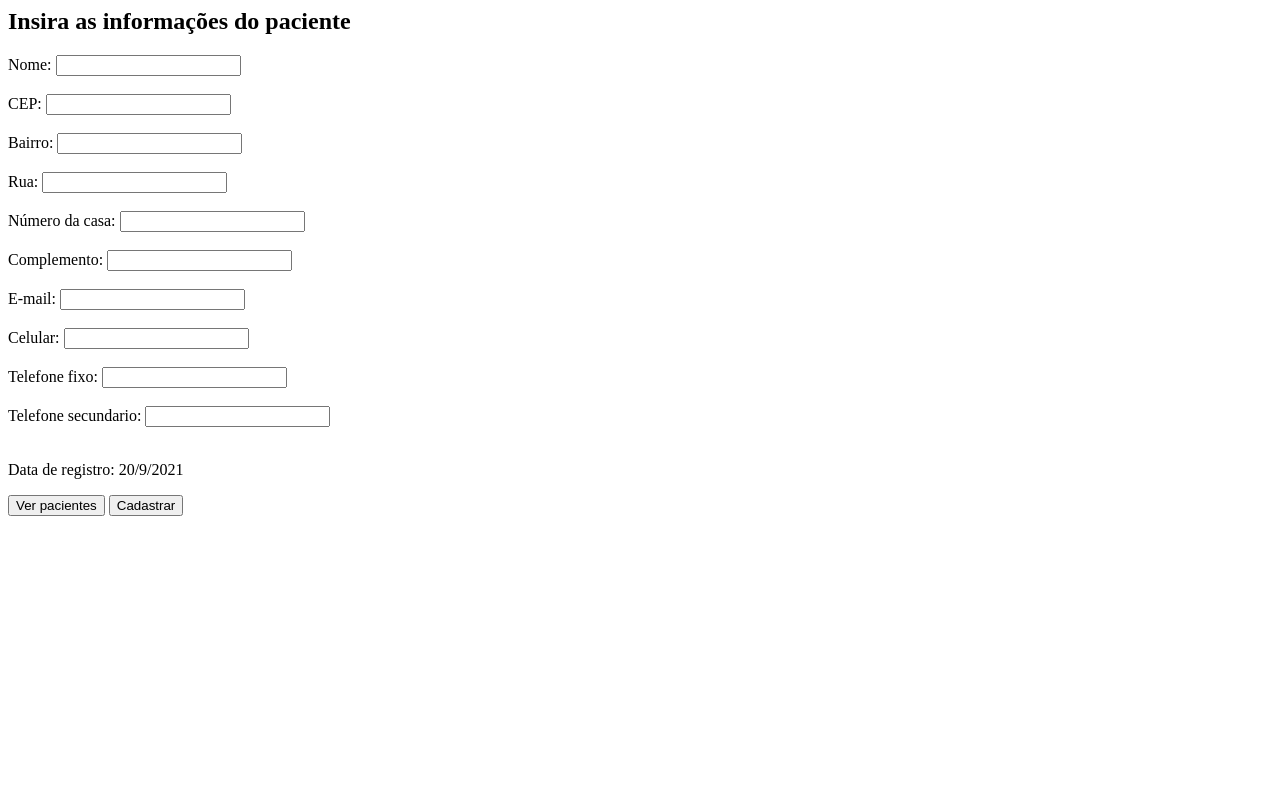
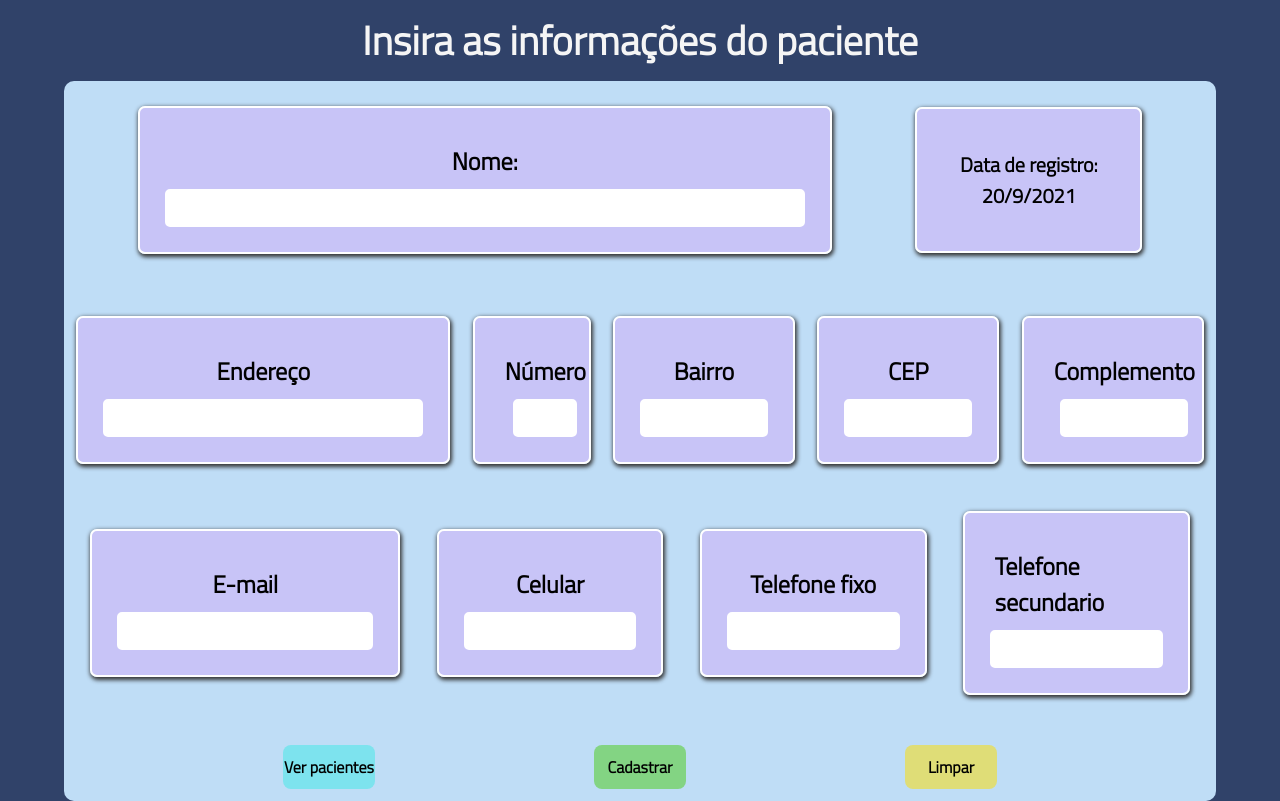
Before and after one commit to Liuizn/SA02-03, a PHP site: page /cadastrar.php in a window 1280 px wide. Before the commit the page ends 516 px from the top, so only its background shows below. Run offline with PHP 8.4, Linux system fonts and the light colour scheme.

Commit message:
implementado o CSS na Área de pacientes

```diff
--- a/cadastrar.php
+++ b/cadastrar.php
@@ -1,40 +1,75 @@
+<head>
+    <link rel="stylesheet" href="style.css">
+    <link rel="stylesheet" href="size-inputs.css">
+</head>
+
 <body>
-<h2>Insira as informações do paciente</h2>
-    <form action="insert.php" method="post">
+    <h1>Insira as informações do paciente</h1>
+    <form action="insert.php" method="post" class="pai-area-formulario">
+        <div class="group-inputs nome">
+            <div class="group" id="nome">
                 <label for="nome">Nome:</label>
-        <input type="text" name="nome" id="nome" required maxlength="50" ><br><br>
+                <input type="text" name="nome" id="nome" required maxlength="50">
+            </div>
+            <div class="group">
+                <p id="data">Data de registro</p>
+            </div>
+        </div>
 
-        <label for="cep">CEP:</label>
-        <input type="text" name="cep" id="cep" required maxlength="9" pattern= "[0-9- ]+$" ><br><br>
+        <div class="group-inputs">
 
-        <label for="bairro">Bairro:</label>
-        <input type="text" name="bairro" id="bairro" required maxlength="60"><br><br>
+            <div class="group" id="rua">
+                <label for="rua">Endereço</label>
+                <input type="text" name="rua" id="rua" required maxlength="60">
+            </div>
 
-        <label for="rua">Rua:</label>
-        <input type="text" name="rua" id="rua" required maxlength="60"><br><br>
+            <div class="group" id="numero">
+                <label for="numero">Número</label>
+                <input type="text" name="numero" id="numero" required maxlength="10" pattern="[0-9]+$">
+            </div>
 
-        <label for="numero">Número da casa:</label>
-        <input type="text" name="numero" id="numero" required maxlength="10" pattern="[0-9]+$"><br><br>
+            <div class="group" id="bairro">
+                <label for="bairro">Bairro</label>
+                <input type="text" name="bairro" id="bairro" required maxlength="60">
+            </div>
 
-        <label for="complemento">Complemento:</label>
-        <input type="text" name="complemento" id="complemento" maxlength="120"><br><br>
+            <div class="group" id="cep"> <label for="cep">CEP</label>
+                <input type="text" name="cep" id="cep" required maxlength="9" pattern="[0-9- ]+$">
+            </div>
 
-        <label for="email">E-mail:</label>
-        <input type="email" name="email" id="email" maxlength="60"><br><br>
 
-        <label for="celular">Celular:</label>
-        <input type="tel" name="celular" id="celular" required maxlength="20" pattern= "[0-9-()+ ]+$"><br><br>
+            <div class="group" id="complemento">
+                <label for="complemento">Complemento</label>
+                <input type="text" name="complemento" id="complemento" maxlength="120">
+            </div>
 
-        <label for="fixo1">Telefone fixo:</label>
-        <input type="text" name="fixo1" id="fixo1" maxlength="20" pattern= "[0-9-()+ ]+$"><br><br>
+        </div>
 
-        <label for="fixo2">Telefone secundario:</label>
-        <input type="text" name="fixo2" id="fixo2"  maxlength="20" pattern= "[0-9-()+ ]+$"><br><br>
 
-        <p id="data">Data de registro</p>
+        <div class="group-inputs">
+            <div class="group" id="email"> <label for="email">E-mail</label>
+                <input type="email" name="email" id="email" maxlength="60">
+            </div>
 
-        <button><a href="index.php">Ver pacientes</a></button> <STYLE>A {text-decoration: none; color:black} </STYLE>
-        <input type="submit" value="Cadastrar">
+            <div class="group" id="celular"> <label for="celular">Celular</label>
+                <input type="tel" name="celular" id="celular" required maxlength="20" pattern="[0-9-()+ ]+$">
+            </div>
+            <div class="group" id="fixo1"> <label for="fixo1">Telefone fixo</label>
+                <input type="text" name="fixo1" id="fixo1" maxlength="20" pattern="[0-9-()+ ]+$">
+            </div>
+            <div class="group" id="fixo2"> <label for="fixo2">Telefone secundario</label>
+                <input type="text" name="fixo2" id="fixo2" maxlength="20" pattern="[0-9-()+ ]+$">
+            </div>
+        </div>
+
+
+
+        <div class="group-inputs group-buttons">
+            <button id="b_medicos"><a href="tabela_pacientes.php">Ver pacientes</a></button>
+            <input type="submit" value="Cadastrar" id="b_cadastrar">
+            <input type="reset" value="Limpar" id="b_limpar">
+        </div>
+
 
 
 
@@ -43,10 +78,10 @@
 </body>
 <script>
     var data = new Date();
-        var dia     = data.getDate();
-        var mes     = data.getMonth();
-        var ano4    = data.getFullYear();
-        var str_data = dia + '/' + (mes+1) + '/' + ano4;
+    var dia = data.getDate();
+    var mes = data.getMonth();
+    var ano4 = data.getFullYear();
+    var str_data = dia + '/' + (mes + 1) + '/' + ano4;
     data = document.getElementById("data")
     data.innerHTML = `Data de registro: ${str_data}`
 </script>
```
Also changed, not shown: tabela_pacientes.php (+18 -4 lines). Lines whose indentation alone changed are shown as unchanged.
